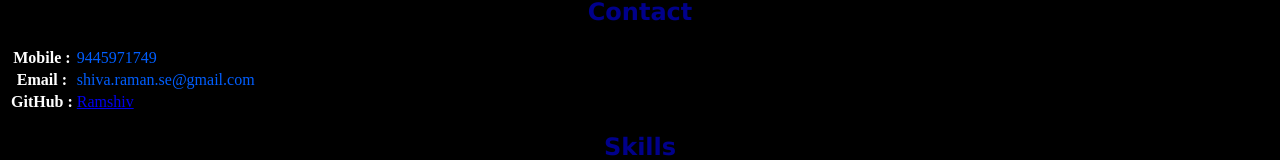
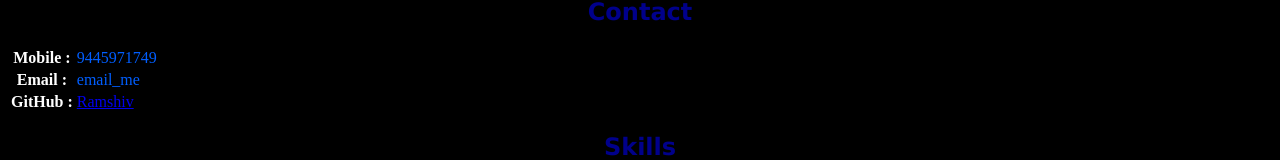
Before and after one commit to Ramshiv7/Resime-HTML-CSS-JS, a plain HTML site: page index.html in a window 1280 px wide. Shown: the part 305-465 px from the top of the page. Drawn offline with Linux system fonts and the light colour scheme.

Commit message:
Removed Email

```diff
--- a/index.html
+++ b/index.html
@@ -31,7 +31,7 @@
       </tr>
       <tr>
         <th>Email :</th>
-        <td>shiva.raman.se@gmail.com</td>
+        <td>email_me</td>
       </tr>
       <tr>
         <th>GitHub :</th>
```
